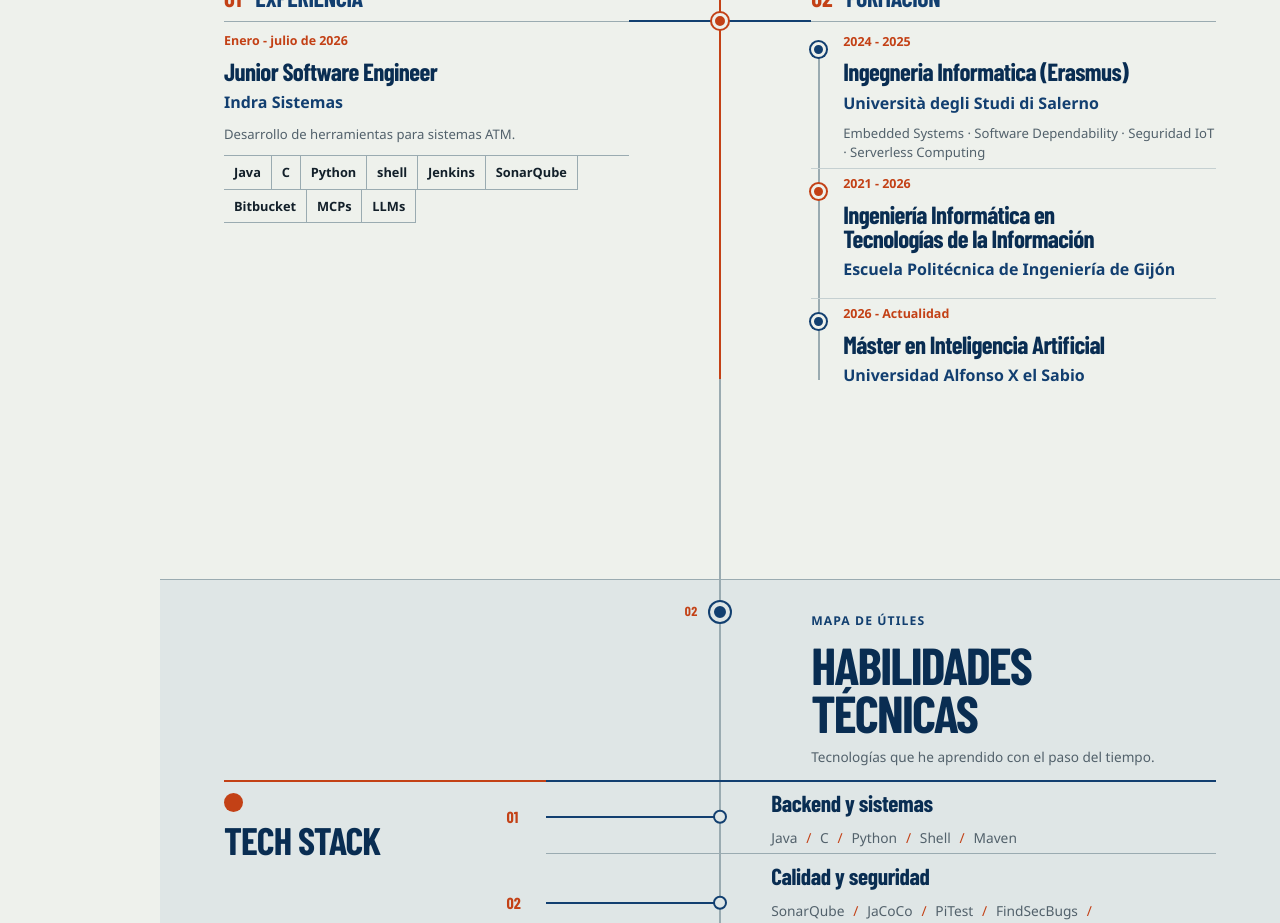
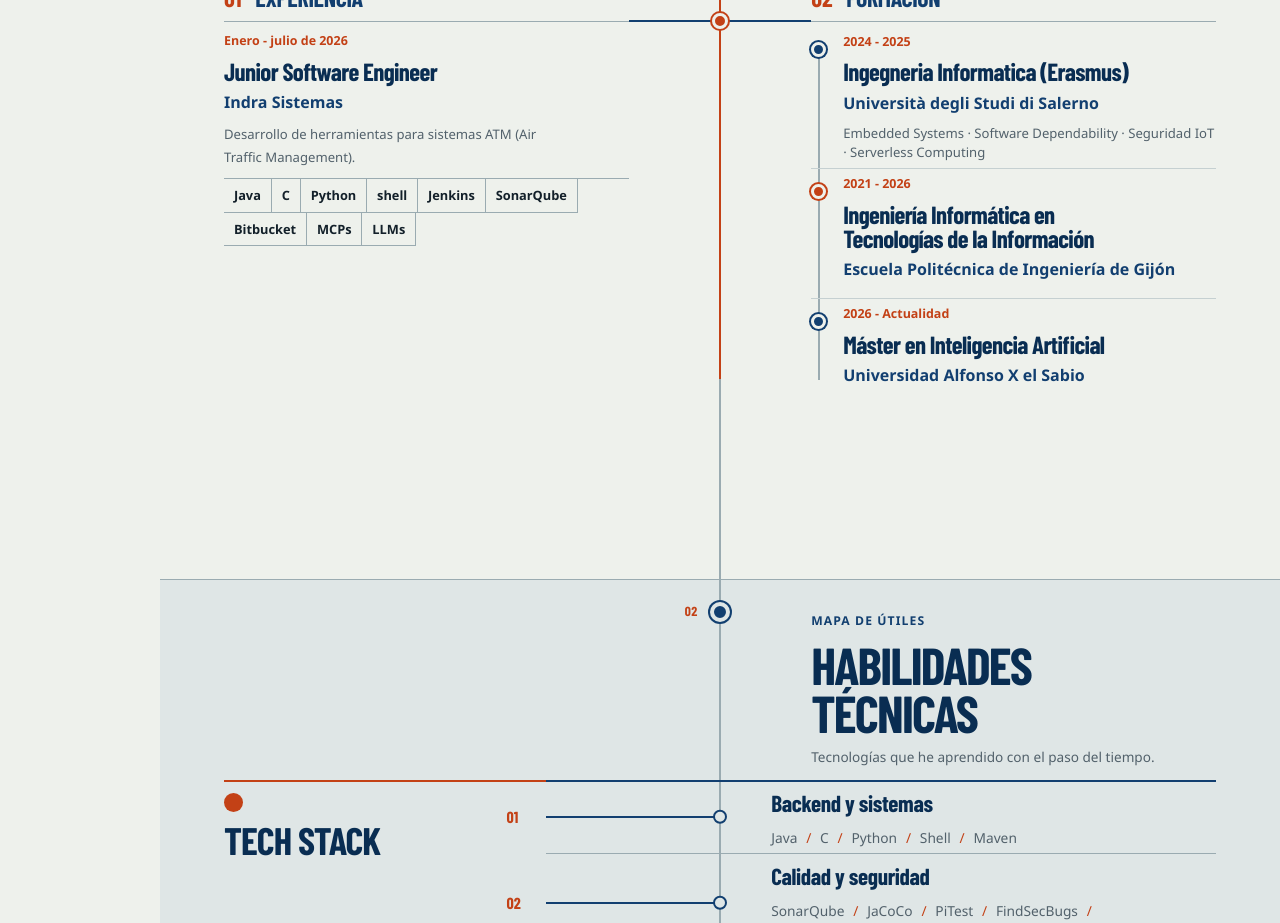
Before and after one commit to medinafdzz/Portfolio, a React (Vite) app: page /#about in a window 1280 px wide. Shown: the part 1020-1943 px from the top of the page. Built offline with nearby package versions, Linux system fonts and the light colour scheme; a web font is replaced by a local one.

Commit message:
chore(content): aclarar acronimo ATM

```diff
--- a/src/i18n/translations.js
+++ b/src/i18n/translations.js
@@ -61,7 +61,7 @@ export const translations = {
         title: 'Junior Software Engineer',
         center: 'Indra Sistemas',
         years: 'Enero - julio de 2026',
-        description: 'Desarrollo de herramientas para sistemas ATM.',
+        description: 'Desarrollo de herramientas para sistemas ATM (Air Traffic Management).',
         tools: ['Java', 'C', 'Python', 'shell', 'Jenkins', 'SonarQube', 'Bitbucket', 'MCPs', 'LLMs'],
       },
       education: [
@@ -184,7 +184,7 @@ export const translations = {
         title: 'Junior Software Engineer',
         center: 'Indra Sistemas',
         years: 'January - July 2026',
-        description: 'Development of tools for ATM systems.',
+        description: 'Development of tools for ATM systems (Air Traffic Management).',
         tools: ['Java', 'C', 'Python', 'shell', 'Jenkins', 'SonarQube', 'Bitbucket', 'MCPs', 'LLMs'],
       },
       education: [
```
